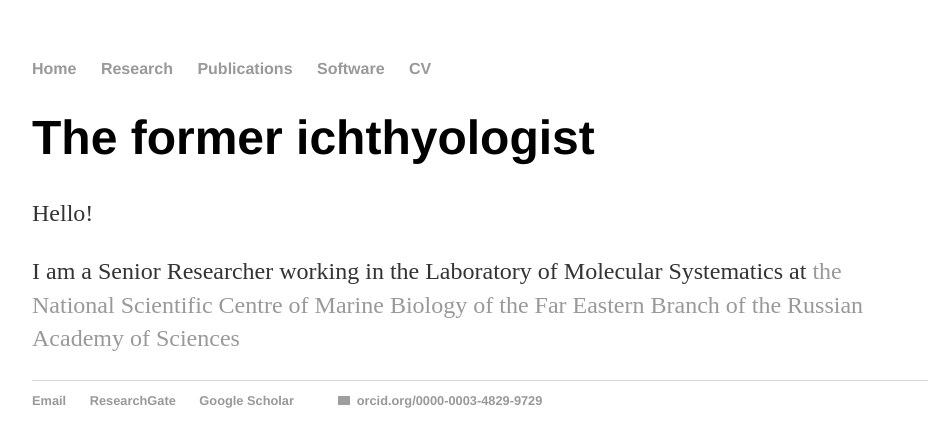
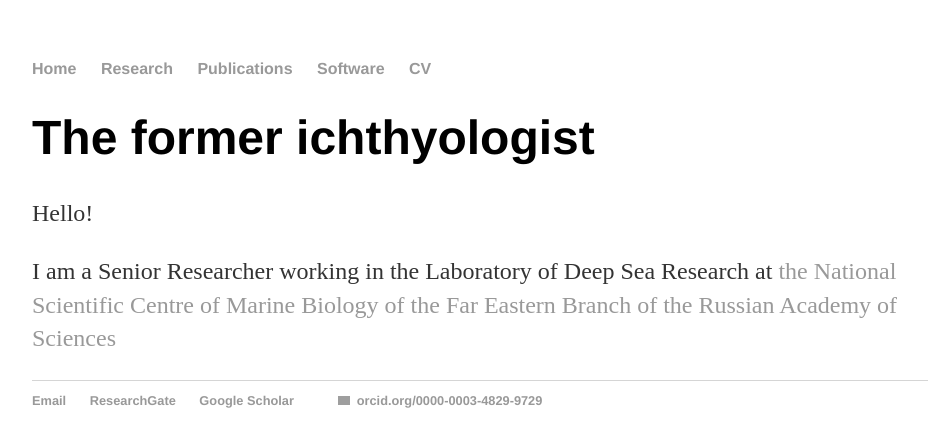
Before and after one commit to Sturcoal/Sturcoal.github.io, a Jekyll site: the page built from index.html, in a window 1280 px wide. Shown: the top 447 px of the page, without its empty margins (160-1088 px from the left). Built offline with Jekyll 4.4.1, drawn with Linux system fonts in a browser that asks for light colours; grey boxes are pictures that could not be loaded.

Commit message:
Update index.html

```diff
--- a/index.html
+++ b/index.html
@@ -5,5 +5,5 @@ title: Sergei Turanov
 <div class="blurb">
 	<h1>The former ichthyologist</h1>
 	<p>Hello!<p>
-	<p>I am a Senior Researcher working in the Laboratory of Molecular Systematics at <a href="http://www.imb.dvo.ru/index.htm"> the National Scientific Centre of Marine Biology of the Far Eastern Branch of the Russian Academy of Sciences</a><p>
+	<p>I am a Senior Researcher working in the Laboratory of Deep Sea Research at <a href="http://www.imb.dvo.ru/index.htm"> the National Scientific Centre of Marine Biology of the Far Eastern Branch of the Russian Academy of Sciences</a><p>
 </div><!-- /.blurb -->
```
